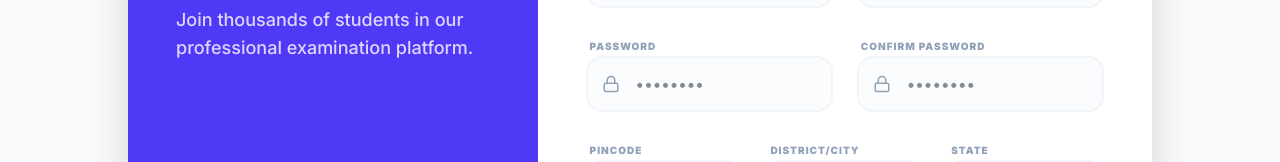
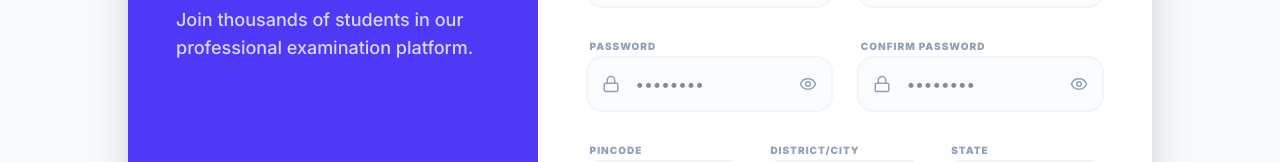
Before and after one commit to azeezazeez/EduExam-Online-Examination-System, a React (Vite) app in the folder EduExam Frontend/: page /register in a window 1280 px wide. Shown: the part 260-422 px from the top of the page. Built offline with nearby package versions, Linux system fonts and the light colour scheme.

Commit message:
Update Register.tsx

```diff
--- a/EduExam Frontend/src/pages/Register.tsx
+++ b/EduExam Frontend/src/pages/Register.tsx
@@ -1,11 +1,13 @@
 import React, { useState, useEffect } from 'react';
 import { useNavigate } from 'react-router-dom';
-import { User, Mail, Lock, MapPin, GraduationCap, ArrowRight, Loader2 } from 'lucide-react';
+import { User, Mail, Lock, MapPin, GraduationCap, ArrowRight, Loader2, Eye, EyeOff } from 'lucide-react';
 import { motion } from 'motion/react';
 import { api } from '../services/api';
+import { useToast } from '../components/Toast';
 
 const Register = () => {
   const navigate = useNavigate();
+  const { success, error: toastError } = useToast();
   const [formData, setFormData] = useState({
     username: '',
     email: '',
@@ -20,7 +22,8 @@ const Register = () => {
   const [errors, setErrors] = useState<Record<string, string>>({});
   const [loadingPincode, setLoadingPincode] = useState(false);
   const [isSubmitting, setIsSubmitting] = useState(false);
-  const [serverError, setServerError] = useState('');
+  const [showPassword, setShowPassword] = useState(false);
+  const [showConfirmPassword, setShowConfirmPassword] = useState(false);
 
   useEffect(() => {
     if (formData.pincode.length === 6) {
@@ -43,6 +46,7 @@ const Register = () => {
       }
     } catch (error) {
       console.error('Error fetching pincode:', error);
+      toastError('Could not fetch location details for this pincode.');
     } finally {
       setLoadingPincode(false);
     }
@@ -56,7 +60,7 @@ const Register = () => {
     if (!formData.email || !/\S+@\S+\.\S+/.test(formData.email)) newErrors.email = 'Valid email is required';
 
     if (!formData.password) newErrors.password = 'Password is required';
-    else if (formData.password.length < 6) newErrors.password = 'Password must be at least 6 characters';
+    else if (formData.password.length < 8) newErrors.password = 'Password must be at least 8 characters';
 
     if (formData.password !== formData.confirmPassword) newErrors.confirmPassword = 'Passwords do not match';
 
@@ -73,18 +77,20 @@ const Register = () => {
 
   const handleSubmit = async (e: React.FormEvent) => {
     e.preventDefault();
-    setServerError('');
 
     if (validate()) {
       setIsSubmitting(true);
       try {
         await api.register(formData);
+        success('Registration successful! Redirecting to payment...');
         navigate('/payment');
       } catch (error: any) {
-        setServerError(error.message || 'Registration failed. Please try again.');
+        toastError(error.message || 'Registration failed. Please try again.');
       } finally {
         setIsSubmitting(false);
       }
+    } else {
+      toastError('Please fix the errors in the form before submitting.');
     }
   };
 
@@ -134,12 +140,6 @@ const Register = () => {
             <p className="text-slate-400 font-medium">Please fill in your information below</p>
           </div>
 
-          {serverError && (
-            <div className="mb-6 p-4 bg-rose-50 border-2 border-rose-200 rounded-2xl">
-              <p className="text-rose-600 text-sm font-medium text-center">{serverError}</p>
-            </div>
-          )}
-
           <form onSubmit={handleSubmit} className="space-y-6">
             <div className="grid grid-cols-1 md:grid-cols-2 gap-6">
               <div className="space-y-2">
@@ -181,13 +181,20 @@ const Register = () => {
                 <div className="relative group">
                   <Lock className="absolute left-4 top-1/2 -translate-y-1/2 text-slate-400 group-focus-within:text-indigo-500 transition-colors" size={18} />
                   <input
-                    type="password"
-                    className={`w-full pl-12 pr-4 py-3.5 rounded-2xl border-2 ${errors.password ? 'border-rose-100 bg-rose-50/30' : 'border-slate-100 bg-slate-50/50'} focus:outline-none focus:border-indigo-500 focus:bg-white transition-all font-medium`}
+                    type={showPassword ? "text" : "password"}
+                    className={`w-full pl-12 pr-12 py-3.5 rounded-2xl border-2 ${errors.password ? 'border-rose-100 bg-rose-50/30' : 'border-slate-100 bg-slate-50/50'} focus:outline-none focus:border-indigo-500 focus:bg-white transition-all font-medium`}
                     placeholder="••••••••"
                     value={formData.password}
                     onChange={(e) => setFormData({ ...formData, password: e.target.value })}
                     disabled={isSubmitting}
                   />
+                  <button
+                    type="button"
+                    onClick={() => setShowPassword(!showPassword)}
+                    className="absolute right-4 top-1/2 -translate-y-1/2 text-slate-400 hover:text-indigo-500 transition-colors"
+                  >
+                    {showPassword ? <EyeOff size={18} /> : <Eye size={18} />}
+                  </button>
                 </div>
                 {errors.password && <p className="text-rose-500 text-[10px] font-bold ml-1">{errors.password}</p>}
               </div>
@@ -197,13 +204,20 @@ const Register = () => {
                 <div className="relative group">
                   <Lock className="absolute left-4 top-1/2 -translate-y-1/2 text-slate-400 group-focus-within:text-indigo-500 transition-colors" size={18} />
                   <input
-                    type="password"
-                    className={`w-full pl-12 pr-4 py-3.5 rounded-2xl border-2 ${errors.confirmPassword ? 'border-rose-100 bg-rose-50/30' : 'border-slate-100 bg-slate-50/50'} focus:outline-none focus:border-indigo-500 focus:bg-white transition-all font-medium`}
+                    type={showConfirmPassword ? "text" : "password"}
+                    className={`w-full pl-12 pr-12 py-3.5 rounded-2xl border-2 ${errors.confirmPassword ? 'border-rose-100 bg-rose-50/30' : 'border-slate-100 bg-slate-50/50'} focus:outline-none focus:border-indigo-500 focus:bg-white transition-all font-medium`}
                     placeholder="••••••••"
                     value={formData.confirmPassword}
                     onChange={(e) => setFormData({ ...formData, confirmPassword: e.target.value })}
                     disabled={isSubmitting}
                   />
+                  <button
+                    type="button"
+                    onClick={() => setShowConfirmPassword(!showConfirmPassword)}
+                    className="absolute right-4 top-1/2 -translate-y-1/2 text-slate-400 hover:text-indigo-500 transition-colors"
+                  >
+                    {showConfirmPassword ? <EyeOff size={18} /> : <Eye size={18} />}
+                  </button>
                 </div>
                 {errors.confirmPassword && <p className="text-rose-500 text-[10px] font-bold ml-1">{errors.confirmPassword}</p>}
               </div>
```
